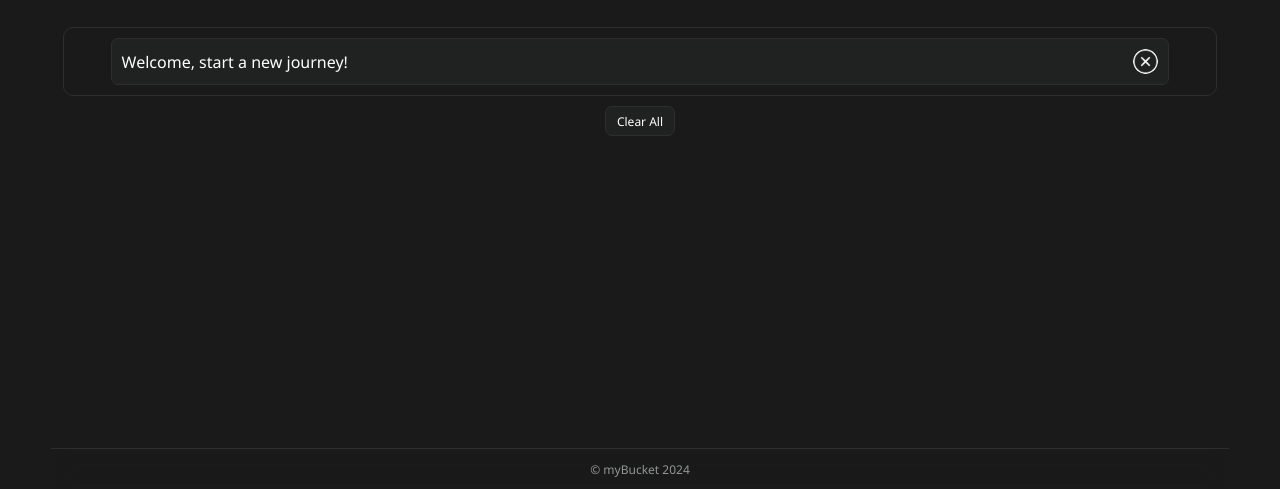
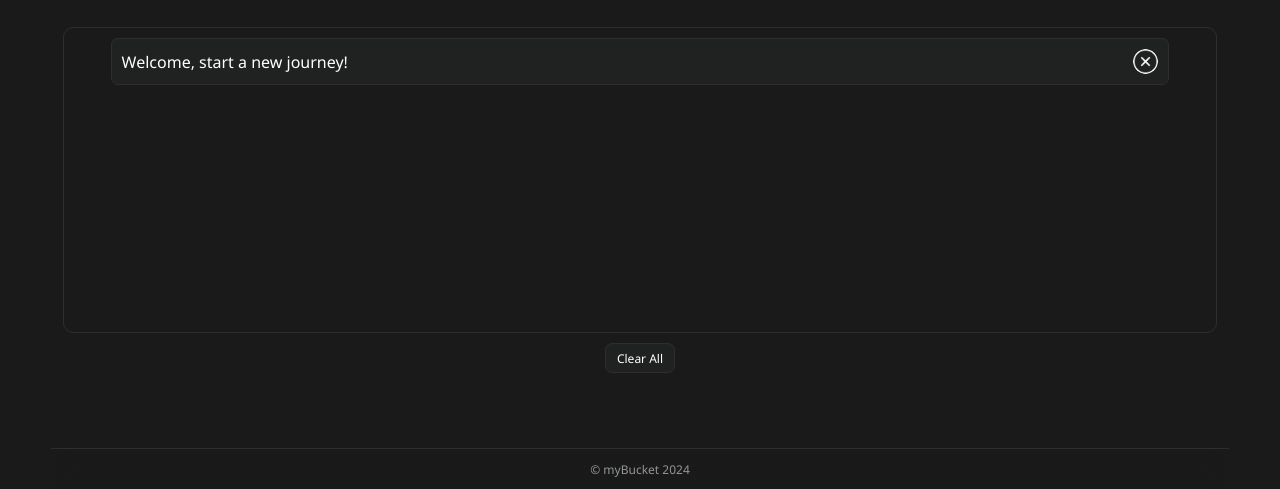
Before and after one commit to harshitkowsik/myBucket, a plain HTML site: page index.html in a window 1280 px wide. Shown: the part 311-800 px from the top of the page. Drawn offline with Linux system fonts and the light colour scheme.

Commit message:
style.css

```diff
--- a/style.css
+++ b/style.css
@@ -136,7 +136,7 @@ p {
     display: flex;
     align-items: center;
     flex-direction: column;
-    max-height: 38vh;
+    height: 38vh;
     overflow-y: auto;
 
 }
```
